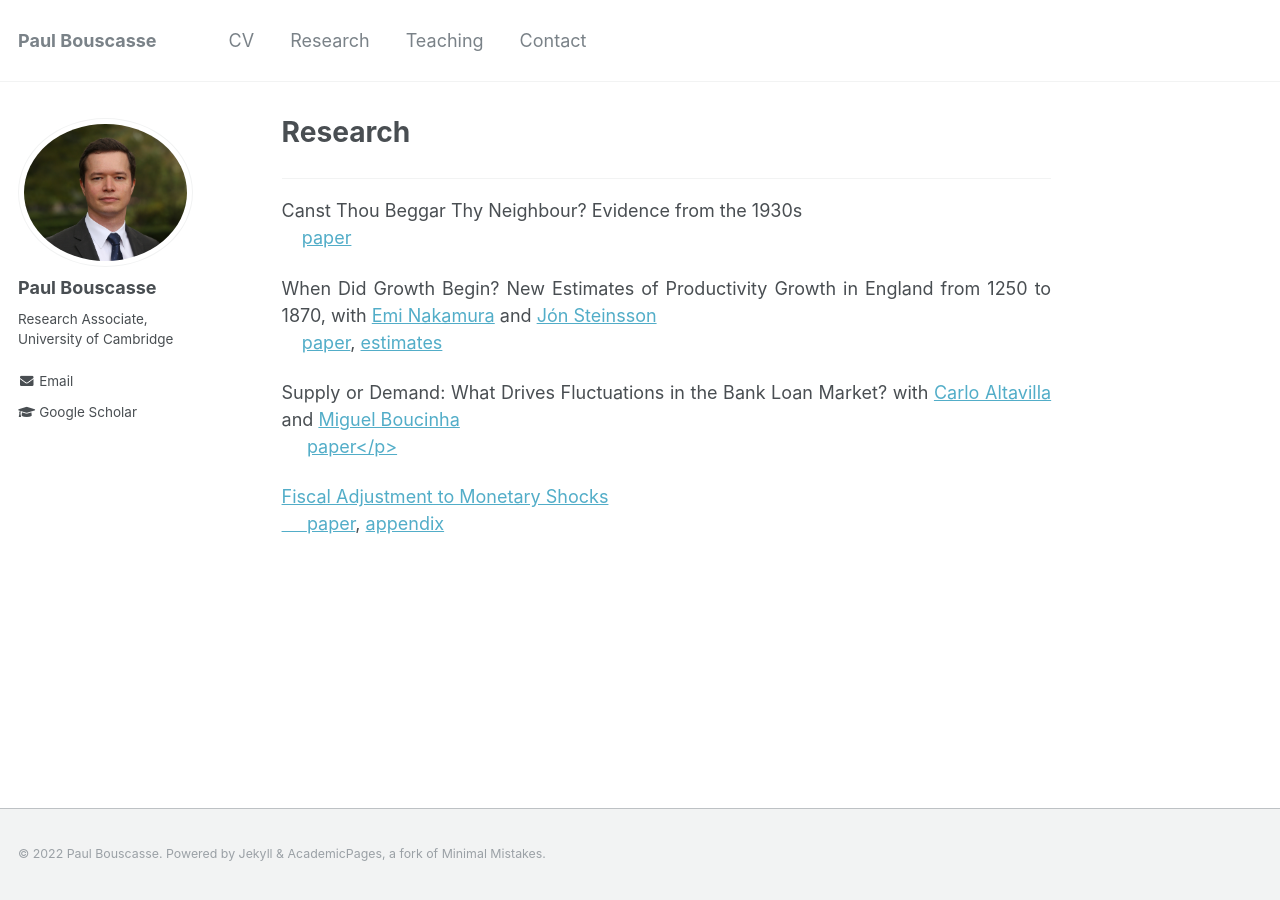
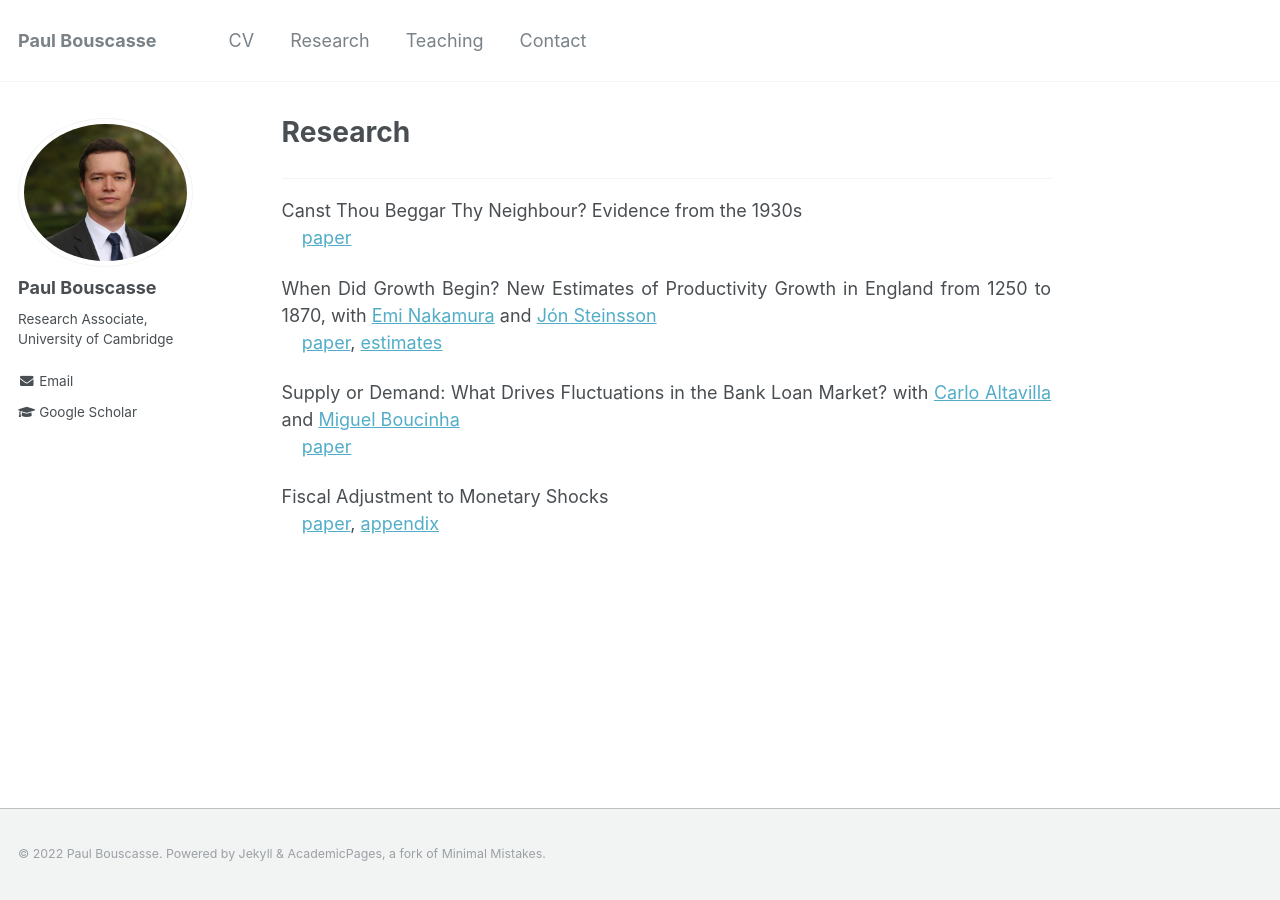
Before and after one commit to paul-bouscasse/paul-bouscasse.github.io, a Jekyll site: the page built from _pages/research.md, in a window 1280 px wide. Built offline with Jekyll 4.4.1, drawn with Linux system fonts in a browser that asks for light colours.

```diff
--- a/_pages/research.md
+++ b/_pages/research.md
@@ -14,7 +14,7 @@ Canst Thou Beggar Thy Neighbour? Evidence from the 1930s<br>
 &nbsp;&nbsp;&nbsp;&nbsp;<a href='https://paul-bouscasse.github.io/files/bns_malthus.pdf'>paper</a>, <a href='https://paul-bouscasse.github.io/files/malthus_estimates.xlsx'>estimates</a></p>
 
 <p style='text-align: justify;'>Supply or Demand: What Drives Fluctuations in the Bank Loan Market? with <a href='https://sites.google.com/view/carlo-altavilla/home'>Carlo Altavilla</a> and <a href='https://www.ecb.europa.eu/pub/research/authors/profiles/miguel-boucinha.en.html'>Miguel Boucinha</a><br>
-&nbsp;&nbsp;&nbsp;&nbsp; <a href='https://paul-bouscasse.github.io/files/abb_supply_demand.pdf'>paper</p>
+&nbsp;&nbsp;&nbsp;&nbsp;<a href='https://paul-bouscasse.github.io/files/abb_supply_demand.pdf'>paper</a></p>
 
 <p style='text-align: justify;'>Fiscal Adjustment to Monetary Shocks<br>
-&nbsp;&nbsp;&nbsp;&nbsp; <a href='https://paul-bouscasse.github.io/files/bouscasse_fiscal.pdf'>paper</a>, <a href='https://paul-bouscasse.github.io/files/bouscasse_fiscal_appendix.pdf'>appendix</a></p>
+&nbsp;&nbsp;&nbsp;&nbsp;<a href='https://paul-bouscasse.github.io/files/bouscasse_fiscal.pdf'>paper</a>, <a href='https://paul-bouscasse.github.io/files/bouscasse_fiscal_appendix.pdf'>appendix</a></p>
```
